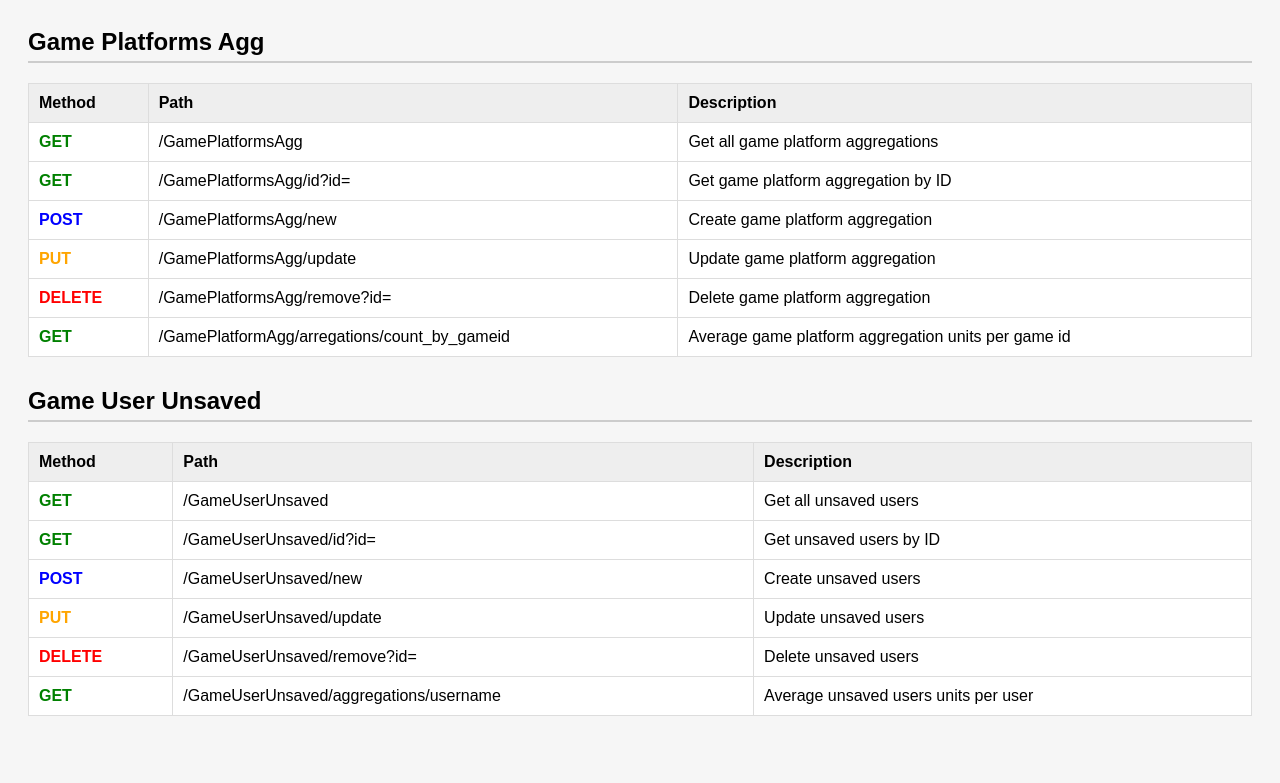
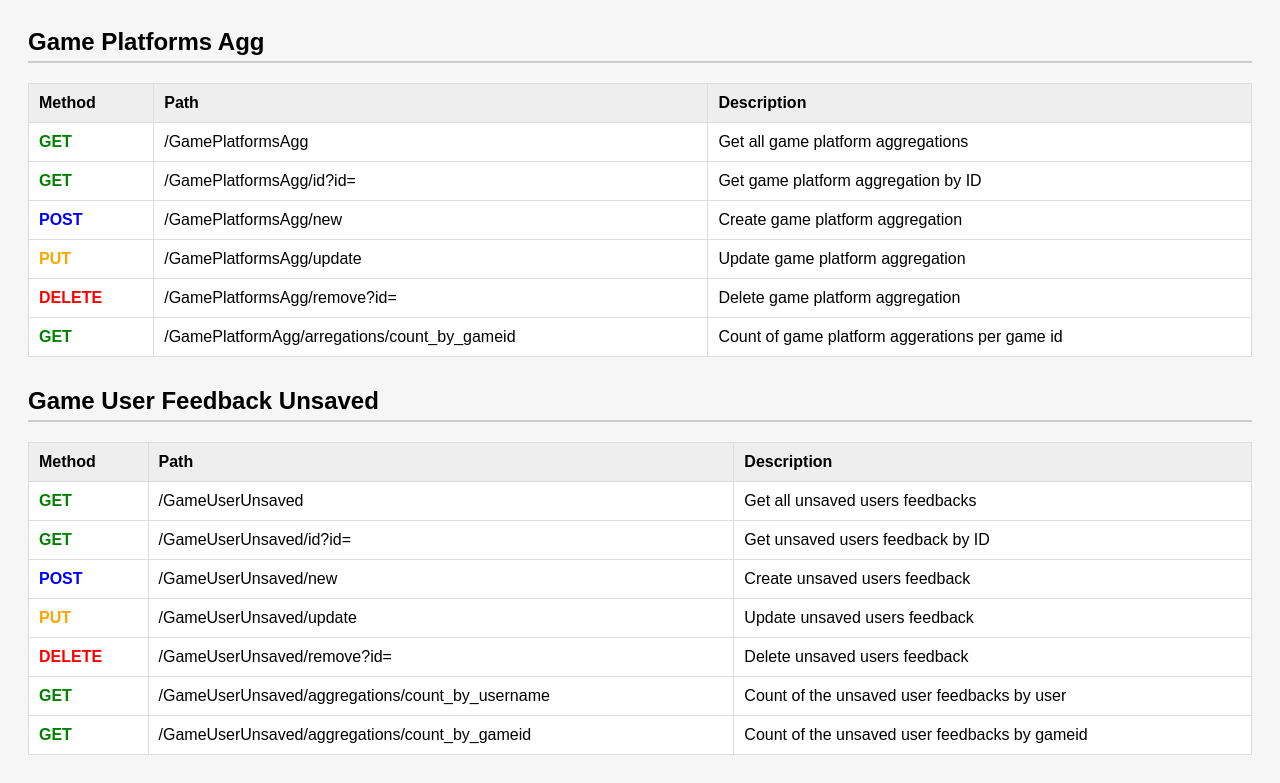
Before and after one commit to Kananmas/reporting-assignment, a website: page docs.html in a window 1280 px wide. Shown: the part 3033-3816 px from the top of the page. Before the commit the page ends 3777 px from the top, so only its background shows below. Drawn offline with Linux system fonts and the light colour scheme.

Commit message:
making better docs adding one more aggregatin

```diff
--- a/docs.html
+++ b/docs.html
@@ -155,19 +155,20 @@
 <tr><td class="POST">POST</td><td>/GamePlatformsAgg/new</td><td>Create game platform aggregation</td></tr>
 <tr><td class="PUT">PUT</td><td>/GamePlatformsAgg/update</td><td>Update game platform aggregation</td></tr>
 <tr><td class="DELETE">DELETE</td><td>/GamePlatformsAgg/remove?id=</td><td>Delete game platform aggregation</td></tr>
-<tr><td class="GET">GET</td><td>/GamePlatformAgg/arregations/count_by_gameid</td><td>Average game platform aggregation units per game id</td></tr>
+<tr><td class="GET">GET</td><td>/GamePlatformAgg/arregations/count_by_gameid</td><td>Count of game platform aggerations per game id</td></tr>
 </table>
 
 
-<h2>Game User Unsaved</h2>
+<h2>Game User Feedback Unsaved</h2>
 <table>
 <tr><th>Method</th><th>Path</th><th>Description</th></tr>
-<tr><td class="GET">GET</td><td>/GameUserUnsaved</td><td>Get all unsaved users</td></tr>
-<tr><td class="GET">GET</td><td>/GameUserUnsaved/id?id=</td><td>Get unsaved users by ID</td></tr>
-<tr><td class="POST">POST</td><td>/GameUserUnsaved/new</td><td>Create unsaved users</td></tr>
-<tr><td class="PUT">PUT</td><td>/GameUserUnsaved/update</td><td>Update unsaved users</td></tr>
-<tr><td class="DELETE">DELETE</td><td>/GameUserUnsaved/remove?id=</td><td>Delete unsaved users</td></tr>
-<tr><td class="GET">GET</td><td>/GameUserUnsaved/aggregations/username</td><td>Average unsaved users units per user</td></tr>
+<tr><td class="GET">GET</td><td>/GameUserUnsaved</td><td>Get all unsaved users feedbacks</td></tr>
+<tr><td class="GET">GET</td><td>/GameUserUnsaved/id?id=</td><td>Get unsaved users feedback by ID</td></tr>
+<tr><td class="POST">POST</td><td>/GameUserUnsaved/new</td><td>Create unsaved users feedback</td></tr>
+<tr><td class="PUT">PUT</td><td>/GameUserUnsaved/update</td><td>Update unsaved users feedback</td></tr>
+<tr><td class="DELETE">DELETE</td><td>/GameUserUnsaved/remove?id=</td><td>Delete unsaved users feedback</td></tr>
+<tr><td class="GET">GET</td><td>/GameUserUnsaved/aggregations/count_by_username</td><td>Count of the unsaved user feedbacks by user</td></tr>
+<tr><td class="GET">GET</td><td>/GameUserUnsaved/aggregations/count_by_gameid</td><td>Count of the unsaved user feedbacks by gameid </td></tr>
 </table>
 
 
```
Also changed, not shown: src/services/game-user-unsaved.handlers.js (+10 -2 lines).
